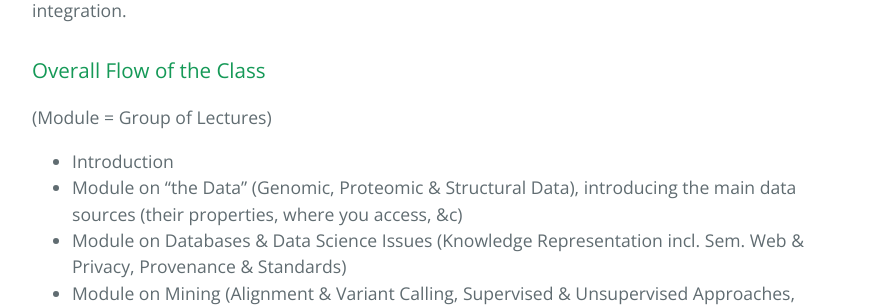
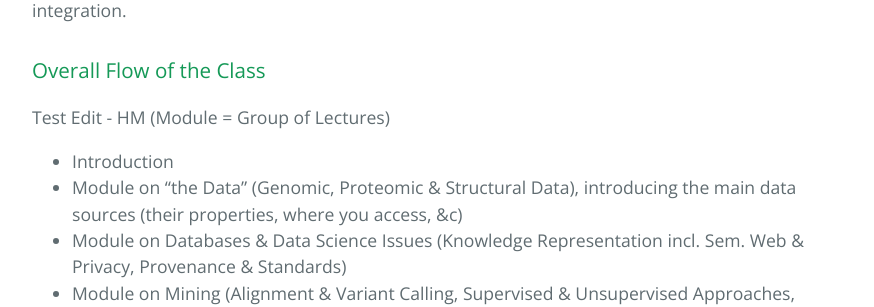
Before and after one commit to gersteinlab/cbb752b19, a Jekyll site: the page built from index.md, in a window 1280 px wide and 900 px high, scrolled down 791 px. Shown: the part 155-462 px from the top of the window, without its empty margins (192-1066 px from the left). Built offline with Jekyll 4.4.1, drawn with Linux system fonts in a browser that asks for light colours; our own code applies the rules of GitHub Pages for plain Markdown files.

Commit message:
Update index.md

```diff
--- a/index.md
+++ b/index.md
@@ -6,7 +6,7 @@ This course aims to equip students with some of the concepts and skills relevant
 
 ### Overall Flow of the Class
 
-(Module = Group of Lectures)
+Test Edit - HM (Module = Group of Lectures)
 
 - Introduction
 - Module on "the Data" (Genomic, Proteomic & Structural Data), introducing the main data sources (their properties, where you access, &c)
```
